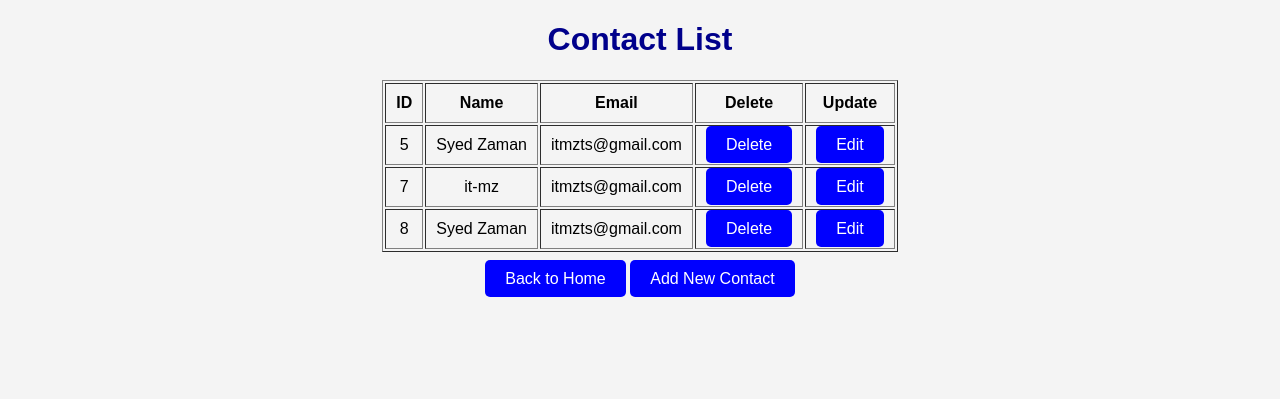
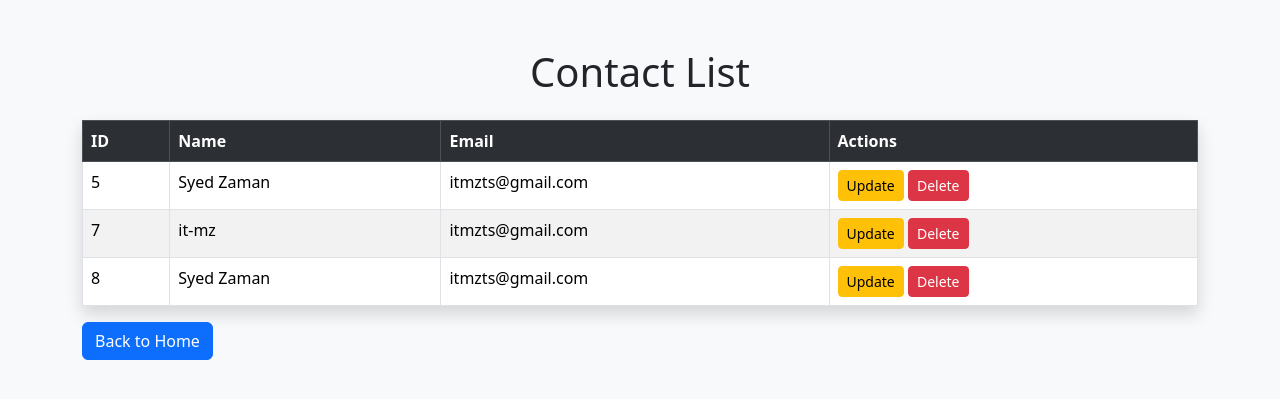
Before and after one commit to zamanwebdev/FlaskBasicAdvance, a Flask app: page /users in a window 1280 px wide. Shown: the top 399 px of the page. Run offline with Flask 3, Linux system fonts and the light colour scheme; data comes from the database, SQL or seed files in the repository; both versions use the stored data as it was after the commit.

Commit message:
Day 8 Practice Done.

```diff
--- a/flask_course/templates/about.html
+++ b/flask_course/templates/about.html
@@ -3,6 +3,8 @@
 <head>
     <title>About</title>
     <link rel="stylesheet" href="{{ url_for('static', filename='style.css') }}">
+    <link href="https://cdn.jsdelivr.net/npm/bootstrap@5.3.2/dist/css/bootstrap.min.css" rel="stylesheet">
+
 </head>
 <body>
     <h1>About Us</h1>
--- a/flask_course/templates/index.html
+++ b/flask_course/templates/index.html
@@ -2,7 +2,9 @@
 <html>
 <head>
     <title>Home</title>
+    <link href="https://cdn.jsdelivr.net/npm/bootstrap@5.3.2/dist/css/bootstrap.min.css" rel="stylesheet">
     <link rel="stylesheet" href="{{url_for('static',filename='style.css')}}">
+
 </head>
 <body>
     <h1>Welcome to My Business Website</h1>
--- a/flask_course/templates/update.html
+++ b/flask_course/templates/update.html
@@ -2,6 +2,8 @@
 <html>
 <head>
     <title>Update</title>
+    <link href="https://cdn.jsdelivr.net/npm/bootstrap@5.3.2/dist/css/bootstrap.min.css" rel="stylesheet">
+
 </head>
 <body>
 
--- a/flask_course/templates/users.html
+++ b/flask_course/templates/users.html
@@ -1,20 +1,20 @@
 <!DOCTYPE html>
 <html>
 <head>
-    <title>All Users</title>
-    <link rel="stylesheet" href="{{ url_for('static', filename='style.css') }}">
+    <title>Users</title>
+    <link href="https://cdn.jsdelivr.net/npm/bootstrap@5.3.2/dist/css/bootstrap.min.css" rel="stylesheet">
 </head>
-<body>
+<body class="bg-light">
 
-    <h1>Contact List</h1>
+<div class="container mt-5">
+    <h1 class="text-center mb-4">Contact List</h1>
 
-    <table border="1" align="center" cellpadding="10">
-        <tr>
+    <table class="table table-striped table-bordered shadow">
+        <tr class="table-dark">
             <th>ID</th>
             <th>Name</th>
             <th>Email</th>
-            <th>Delete</th>
-            <th>Update</th>
+            <th>Actions</th>
         </tr>
 
         {% for user in users %}
@@ -23,22 +23,15 @@
             <td>{{ user[1] }}</td>
             <td>{{ user[2] }}</td>
             <td>
-                <a href="/delete/{{ user[0] }}" onclick="return confirm('Are you sure?')">Delete</a>
+                <a href="/update/{{ user[0] }}" class="btn btn-warning btn-sm">Update</a>
+                <a href="/delete/{{ user[0] }}" class="btn btn-danger btn-sm" onclick="return confirm('Are you sure?')">Delete</a>
             </td>
-            <td>
-                <a href="/update/{{ user[0]}}">Edit</a>
-            </td>
-
-
-
         </tr>
         {% endfor %}
-
     </table>
 
-    <br>
-    <a href="/">Back to Home</a>
-    <a href="/contact">Add New Contact</a>
+    <a href="/" class="btn btn-primary">Back to Home</a>
+</div>
 
 </body>
 </html>
```
Also changed, not shown: flask_course/templates/contact.html (+12 -7 lines), flask_course/database.db.
